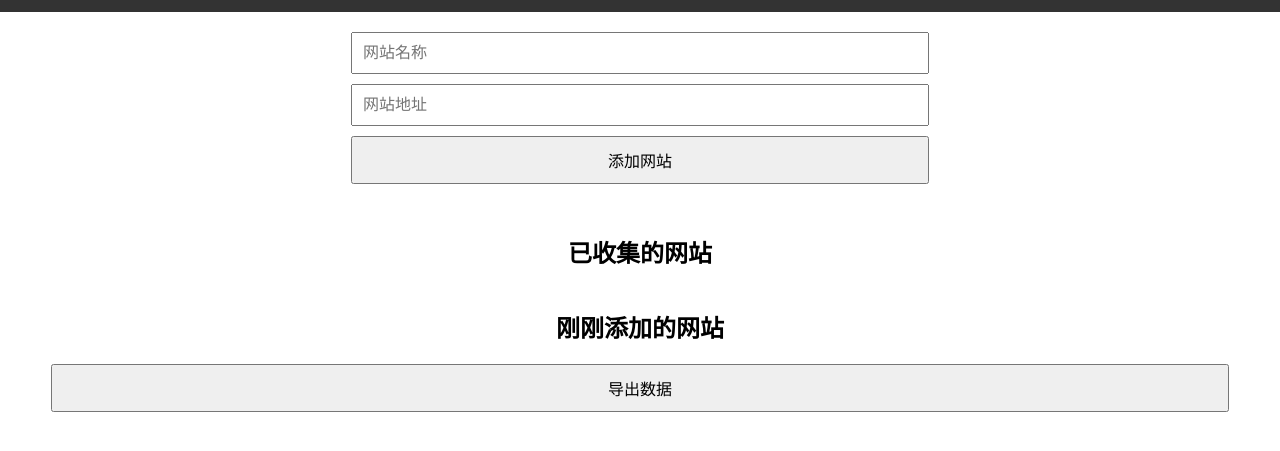
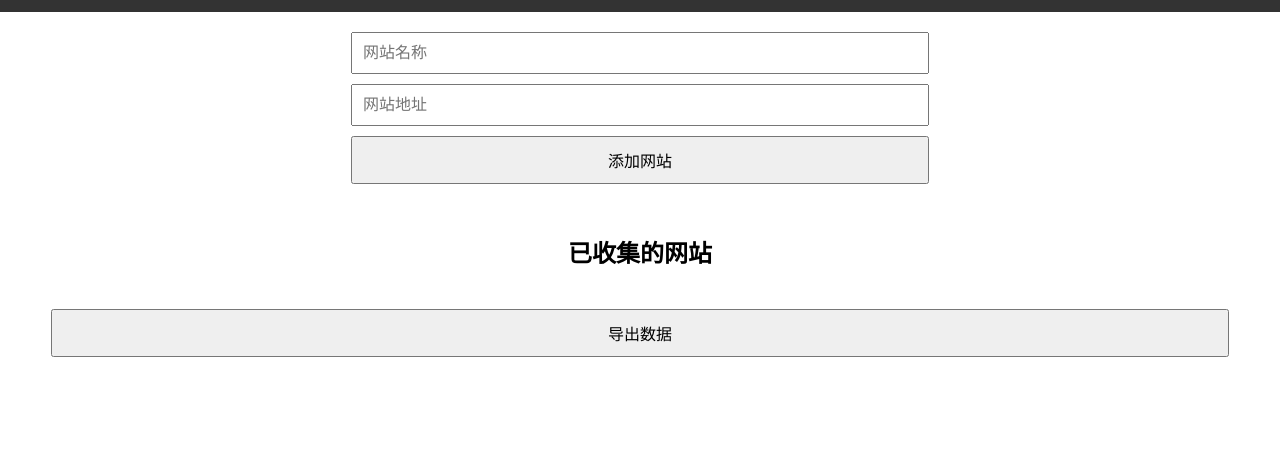
Before and after one commit to fobtools/site, a plain HTML site: page index.html in a window 1280 px wide. Shown: the part 97-548 px from the top of the page. Drawn offline with Linux system fonts and the light colour scheme.

Commit message:
index.html

```diff
--- a/index.html
+++ b/index.html
@@ -21,7 +21,7 @@
             <ul id="site-items"></ul>
         </section>
         <section id="new-sites">
-            <h2>刚刚添加的网站</h2>
+
             <ul id="new-site-items"></ul>
         </section>
         <button id="export-btn">导出数据</button>
```
